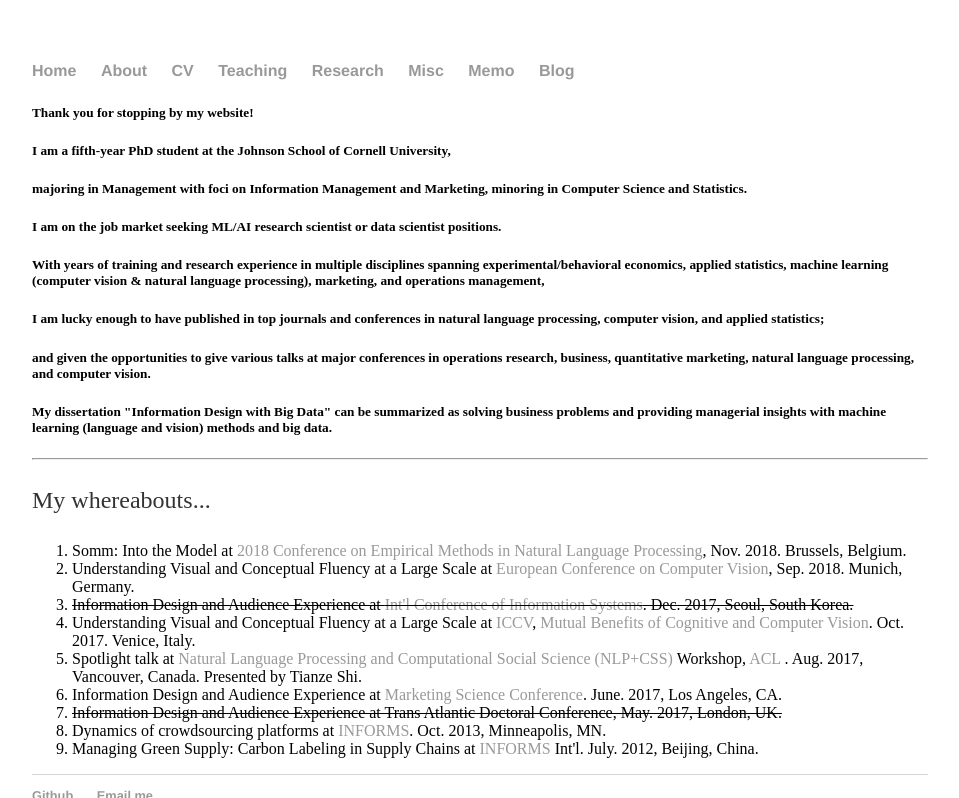
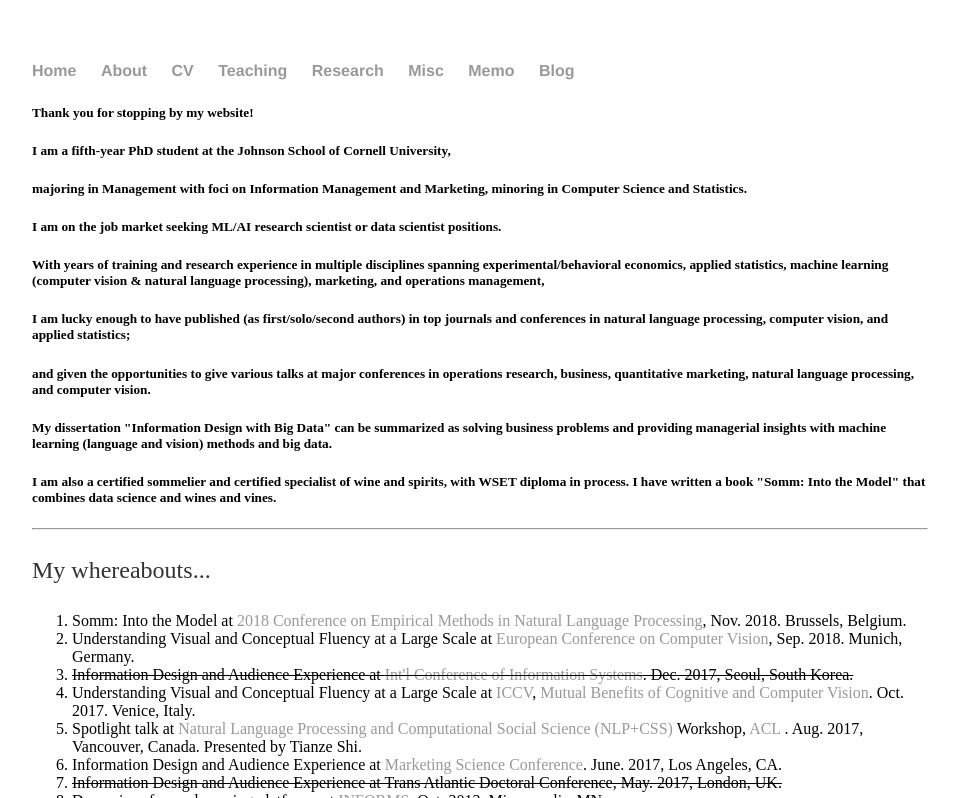
Before and after one commit to shenglih/shenglih.github.io, a Jekyll site: the page built from About/index.html, in a window 1280 px wide. Shown: the top 798 px of the page, without its empty margins (160-1119 px from the left). Built offline with Jekyll 4.4.1, drawn with Linux system fonts in a browser that asks for light colours; grey boxes are pictures that could not be loaded.

Commit message:
Update index.html

```diff
--- a/About/index.html
+++ b/About/index.html
@@ -9,9 +9,10 @@ title: Shengli Hu, About
 	<h5>I am on the job market seeking ML/AI research scientist or data scientist positions. </h5>
 	<h5>With years of training and research experience in multiple disciplines spanning experimental/behavioral economics, applied statistics, machine learning (computer vision &
 		natural language processing), marketing, and operations management, </h5>
-	<h5>I am lucky enough to have published in top journals and conferences in natural language processing, computer vision, and applied statistics; </h5>
+	<h5>I am lucky enough to have published (as first/solo/second authors) in top journals and conferences in natural language processing, computer vision, and applied statistics; </h5>
 	<h5>and given the opportunities to give various talks at major conferences in operations research, business, quantitative marketing, natural language processing, and computer vision. </h5>
 	<h5>My dissertation "Information Design with Big Data" can be summarized as solving business problems and providing managerial insights with machine learning (language and vision) methods and big data. </h5>
+	<h5>I am also a certified sommelier and certified specialist of wine and spirits, with WSET diploma in process. I have written a book "Somm: Into the Model" that combines data science and wines and vines.</h5>
 
 
 	<hr>
```
